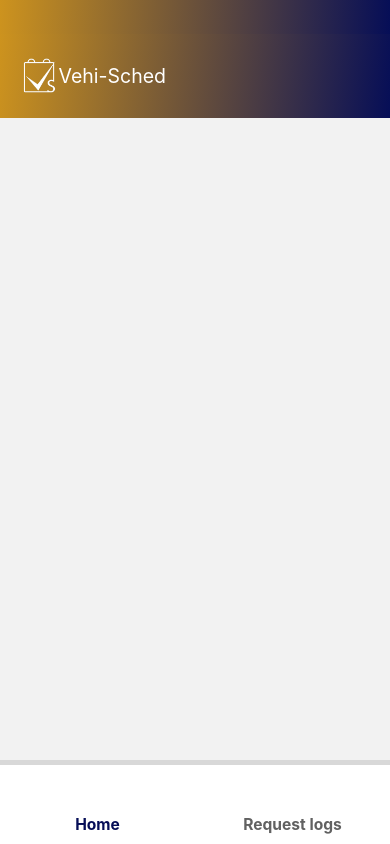
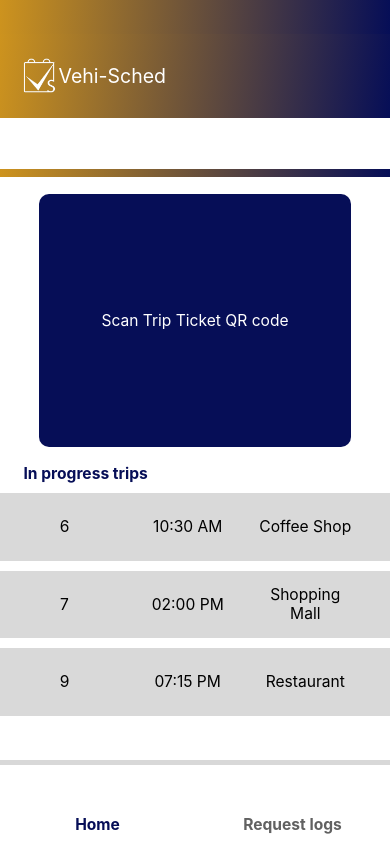
Before and after one commit to rakss17/vehisched-mobileapp, a React Native app: screen /GateGuard in a window 390 px wide. Built offline with nearby package versions, Linux system fonts and the light colour scheme; some icons are missing.

Commit message:
in progress trips data UI

```diff
--- a/src/components/buttons/button.tsx
+++ b/src/components/buttons/button.tsx
@@ -14,6 +14,7 @@ const Button: React.FC<ButtonProps> = ({
   transparentText2,
   isHighlighted,
   style,
+  largeSize,
 }) => {
   return (
     <TouchableOpacity
@@ -25,6 +26,7 @@ const Button: React.FC<ButtonProps> = ({
         isHighlighted && ButtonStyle.borderBottom,
         disabled && ButtonStyle.disabledButton,
         style,
+        largeSize && ButtonStyle.largeSize,
       ]}
       onPress={onPress}
       disabled={disabled}
--- a/src/components/mockdata/mockdata.tsx
+++ b/src/components/mockdata/mockdata.tsx
@@ -409,3 +409,33 @@ export const todayMockData = [
     status: "Reschedule",
   },
 ];
+
+export const inProgressMockData = [
+  {
+    trip_number: 6,
+    requester_name: "Emily Johnson",
+    passenger_name: ["Grace Wilson", "Sophie White"],
+    time: "10:30 AM",
+    date: "08/23/2023",
+    destination: "Coffee Shop",
+    status: "Today",
+  },
+  {
+    trip_number: 7,
+    requester_name: "David Miller",
+    passenger_name: ["James Smith", "Oliver Davis", "Isabella Johnson"],
+    time: "02:00 PM",
+    date: "08/23/2023",
+    destination: "Shopping Mall",
+    status: "Today",
+  },
+  {
+    trip_number: 9,
+    requester_name: "Noah Wilson",
+    passenger_name: ["Ethan White", "Olivia Johnson"],
+    time: "07:15 PM",
+    date: "08/23/2023",
+    destination: "Restaurant",
+    status: "Today",
+  },
+];
--- a/src/interfaces/interfaces.tsx
+++ b/src/interfaces/interfaces.tsx
@@ -47,6 +47,7 @@ export interface ButtonProps {
   transparentText2?: boolean;
   isHighlighted?: boolean;
   style?: StyleProp<ViewStyle>;
+  largeSize?: boolean;
 }
 
 export interface DropdownProps {
--- a/src/screens/GateGuard/gateguard.tsx
+++ b/src/screens/GateGuard/gateguard.tsx
@@ -1,3 +1,5 @@
+import { useState, useEffect } from "react";
+import { View, ScrollView, TouchableOpacity, Text } from "react-native";
 import {
   Viewport,
   Styles,
@@ -6,14 +8,114 @@ import {
 } from "../../styles/globalstyles/globalstyles";
 import { BackgroundColor } from "../../styles/globalstyles/globalstyles";
 import Header from "../../components/header/header";
+import Button from "../../components/buttons/button";
+import { Schedule } from "../../interfaces/interfaces";
+import { inProgressMockData } from "../../components/mockdata/mockdata";
 
 export default function GateGuard() {
+  const [inProgressData, setInProgressData] = useState<Schedule[]>([]);
+
+  useEffect(() => {
+    setInProgressData(inProgressMockData);
+  }, []);
+
   return (
     <>
       <BackgroundColor
         style={{ width: Viewport.width * 1, height: Viewport.height * 0.04 }}
       />
       <Header />
+      <View style={Styles.container}>
+        <BackgroundColor
+          style={{
+            width: Viewport.width * 1,
+            height: Viewport.height * 0.01,
+            marginBottom: Viewport.height * 0.02,
+          }}
+        />
+        <Button text="Scan Trip Ticket QR code" largeSize />
+        <View
+          style={{
+            height: Viewport.height * 0.55,
+          }}
+        >
+          <Text
+            style={[
+              {
+                fontSize: FontSizes.small,
+                color: Colors.primaryColor1,
+                fontWeight: "bold",
+                marginTop: Viewport.height * 0.02,
+                marginLeft: Viewport.width * 0.06,
+              },
+            ]}
+          >
+            In progress trips
+          </Text>
+          {inProgressData.length === 0 ? (
+            <Text
+              style={{
+                fontSize: FontSizes.small,
+                textAlign: "center",
+                marginTop: 15,
+              }}
+            >
+              No trips for today
+            </Text>
+          ) : (
+            inProgressData.map((inprogress, index) => (
+              <TouchableOpacity
+                // onPress={() => handleShowTripDetails(schedule)}
+                key={index}
+              >
+                <View
+                  style={{
+                    flexDirection: "row",
+                    backgroundColor: Colors.primaryColor2,
+                    marginTop: 10,
+                    paddingLeft: 20,
+                    width: Viewport.width * 1,
+                    height: Viewport.height * 0.08,
+                    alignItems: "center",
+                  }}
+                >
+                  <Text
+                    style={{
+                      width: Viewport.width * 0.1,
+                      fontSize: FontSizes.small,
+                      marginLeft: 25,
+                      textAlign: "center",
+                    }}
+                  >
+                    {inprogress.trip_number}
+                  </Text>
+                  <Text
+                    style={{
+                      width: Viewport.width * 0.25,
+                      fontSize: FontSizes.small,
+                      marginLeft: 55,
+                      textAlign: "center",
+                    }}
+                  >
+                    {inprogress.time}
+                  </Text>
+                  <Text
+                    style={{
+                      width: Viewport.width * 0.25,
+
+                      fontSize: FontSizes.small,
+                      textAlign: "center",
+                      marginLeft: 20,
+                    }}
+                  >
+                    {inprogress.destination}
+                  </Text>
+                </View>
+              </TouchableOpacity>
+            ))
+          )}
+        </View>
+      </View>
     </>
   );
 }
--- a/src/styles/components/buttons/button.tsx
+++ b/src/styles/components/buttons/button.tsx
@@ -65,4 +65,12 @@ export const ButtonStyle = StyleSheet.create({
   disabledButton: {
     backgroundColor: "gray",
   },
+  largeSize: {
+    width: Viewport.width * 0.8,
+    height: Viewport.height * 0.3,
+    backgroundColor: Colors.primaryColor1,
+    borderRadius: 10,
+    display: "flex",
+    justifyContent: "center",
+  },
 });
```
